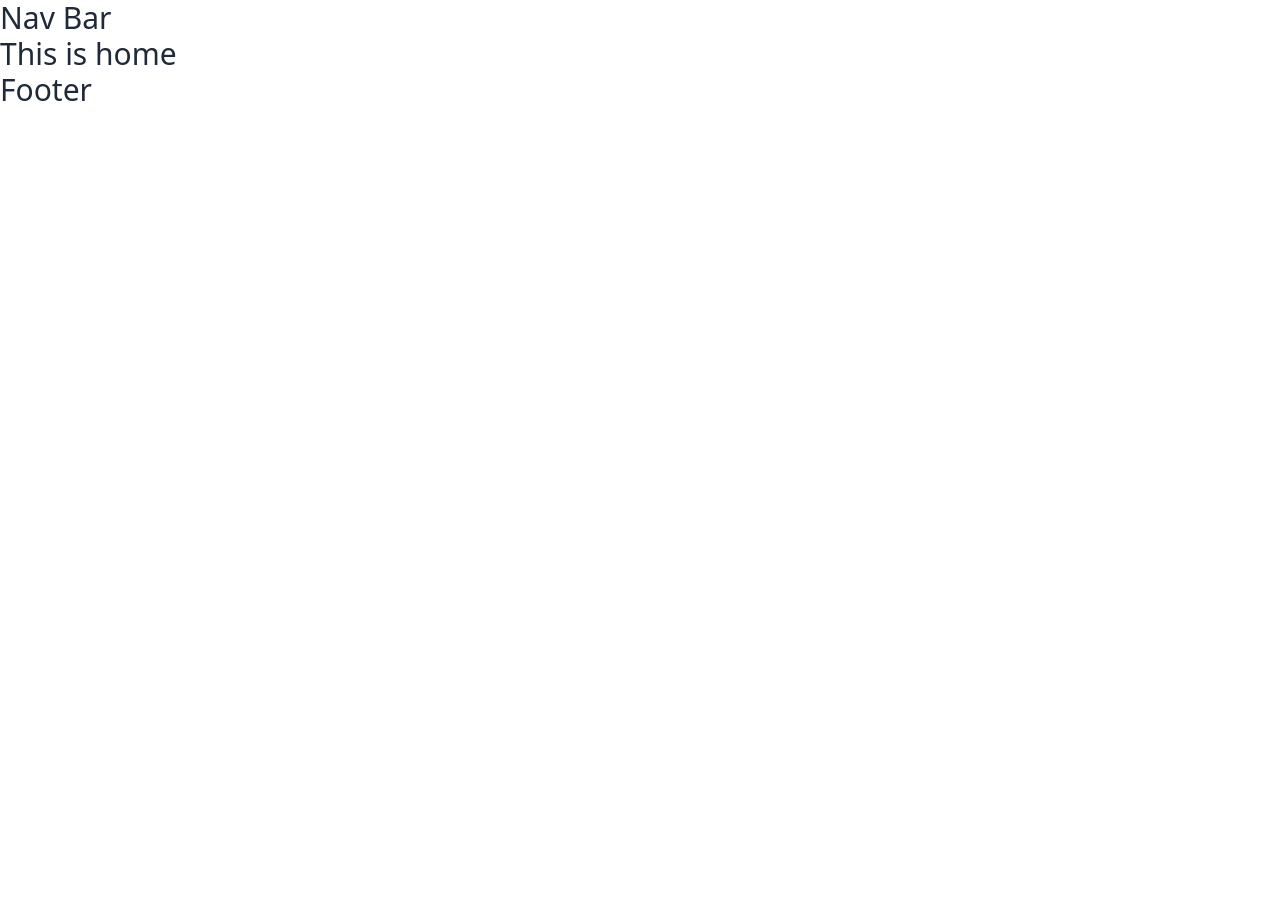
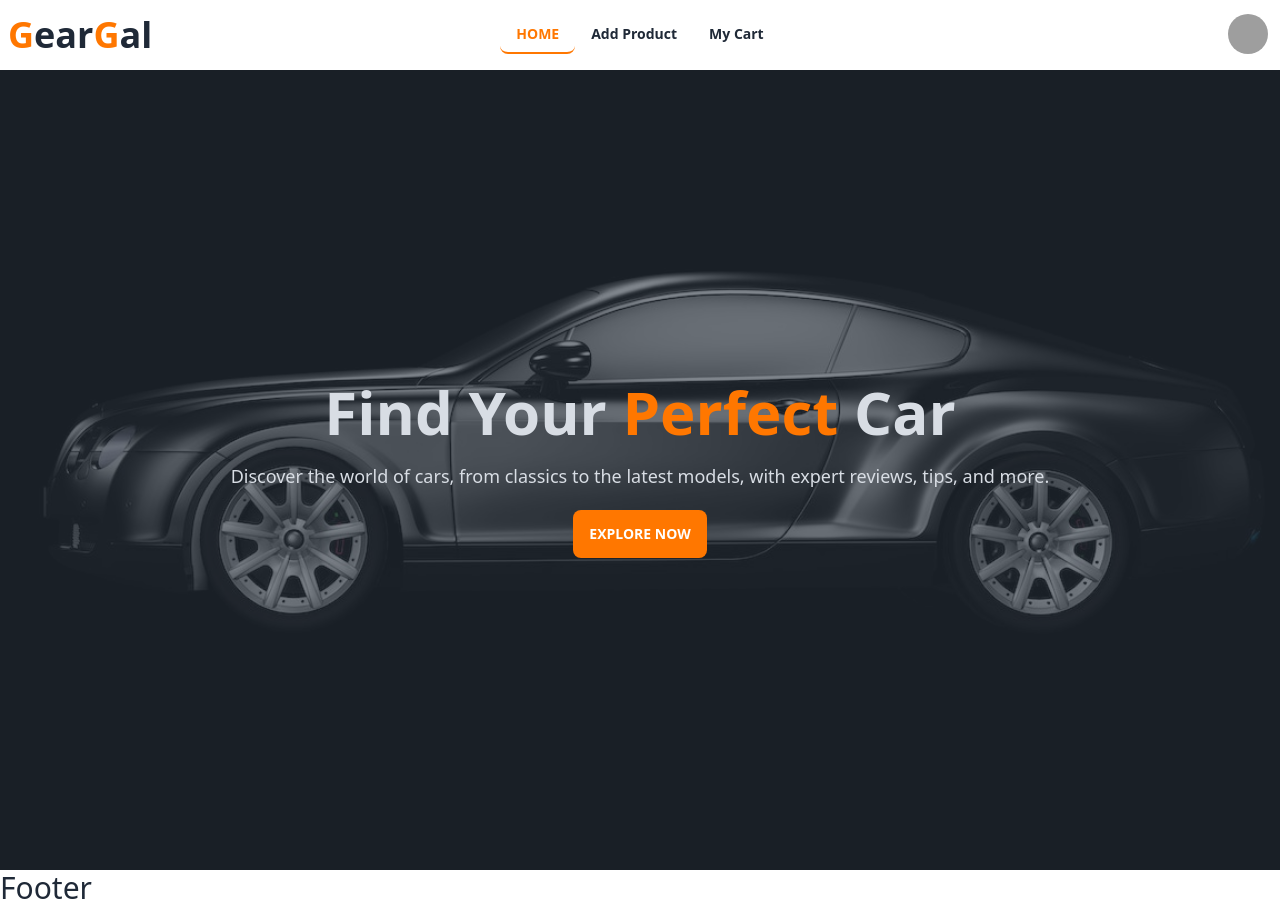
Before and after one commit to shoaib-mk2/GearGal-Client, a React (Vite) app: page / in a window 1280 px wide. Before the commit the page ends 800 px from the top, so only its background shows below. Built offline with nearby package versions, Linux system fonts and the light colour scheme; grey boxes are pictures that could not be loaded.

Commit message:
added navbar to the home page

```diff
--- /dev/null
+++ b/src/pages/Home/Banner.jsx
@@ -0,0 +1,18 @@
+
+
+const Banner = () => {
+    return (
+        <div className="hero min-h-screen" style={{ backgroundImage: 'url(/banner-img.jpg)' }}>
+            <div className="hero-overlay bg-opacity-60"></div>
+            <div className="hero-content text-center text-neutral-content">
+                <div className="">
+                    <h1 className="mb-5 text-6xl font-bold">Find Your <span className="text-[#ff7700]">Perfect</span> Car</h1>
+                    <p className="mb-5 text-lg">Discover the world of cars, from classics to the latest models, with expert reviews, tips, and more.</p>
+                    <button className="btn border-none text-white hover:text-black font-bold bg-[#ff7700]">Explore Now</button>
+                </div>
+            </div>
+        </div>
+    );
+};
+
+export default Banner;
--- a/src/pages/Home/Home.jsx
+++ b/src/pages/Home/Home.jsx
@@ -1,9 +1,10 @@
+import Banner from "./Banner";
 
 
 const Home = () => {
     return (
         <div>
-            <h2 className="text-3xl">This is home</h2>
+            <Banner></Banner>
         </div>
     );
 };
--- a/src/pages/Navbar/Navbar.jsx
+++ b/src/pages/Navbar/Navbar.jsx
@@ -1,9 +1,75 @@
+import { NavLink } from "react-router-dom";
 
 
 const Navbar = () => {
+
+    const navLinks = <>
+        <li>
+            <NavLink
+                to="/"
+                className={({ isActive, isPending }) =>
+                    isPending ? "pending" : isActive ? "border-b-2 border-[#ff7700] font-bold text-[#ff7700]" : "font-bold "
+                }>
+                HOME
+            </NavLink>
+        </li>
+        <li>
+            <NavLink
+                to="/addProduct"
+                className={({ isActive, isPending }) =>
+                    isPending ? "pending" : isActive ? "border-b-2 border-[#ff7700] font-bold text-[#ff7700]" : "font-bold "
+                }>
+                Add Product
+            </NavLink>
+        </li>
+        <li>
+            <NavLink
+                to="/myCart"
+                className={({ isActive, isPending }) =>
+                    isPending ? "pending" : isActive ? "border-b-2 border-[#ff7700] font-bold text-[#ff7700]" : "font-bold "
+                }>
+                My Cart
+            </NavLink>
+        </li>
+    </>
+
     return (
-        <div>
-            <h2 className="text-3xl">Nav Bar</h2>
+        <div className="navbar bg-base-100">
+            <div className="navbar-start">
+                <div className="dropdown">
+                    <label tabIndex={0} className="btn btn-ghost lg:hidden">
+                        <svg xmlns="http://www.w3.org/2000/svg" className="h-5 w-5" fill="none" viewBox="0 0 24 24" stroke="currentColor"><path strokeLinecap="round" strokeLinejoin="round" strokeWidth="2" d="M4 6h16M4 12h8m-8 6h16" /></svg>
+                    </label>
+                    <ul tabIndex={0} className="menu menu-sm dropdown-content mt-3 z-[1] p-2 shadow bg-base-100 rounded-box w-52">
+                        {navLinks}
+                    </ul>
+                </div>
+                <NavLink to="/" className="text-2xl md:text-4xl font-extrabold"><span className="text-[#ff7700]">G</span>ear<span className="text-[#ff7700]">G</span>al</NavLink>
+            </div>
+            <div className="navbar-center hidden lg:flex">
+                <ul className="menu menu-horizontal px-1">
+                    {navLinks}
+                </ul>
+            </div>
+            <div className="navbar-end">
+                <div className="dropdown dropdown-end">
+                    <label tabIndex={0} className="btn btn-ghost btn-circle avatar">
+                        <div className="w-10 rounded-full">
+                            <img src="/images/stock/photo-1534528741775-53994a69daeb.jpg" />
+                        </div>
+                    </label>
+                    <ul tabIndex={0} className="mt-3 z-[1] p-2 shadow menu menu-sm dropdown-content bg-base-100 rounded-box w-52">
+                        <li>
+                            <a className="justify-between">
+                                Profile
+                                <span className="badge">New</span>
+                            </a>
+                        </li>
+                        <li><a>Settings</a></li>
+                        <li><a>Logout</a></li>
+                    </ul>
+                </div>
+            </div>
         </div>
     );
 };
```
Also changed, not shown: public/brands&logos.json (added, +26 -0 lines), public/banner-img.jpg (added).
